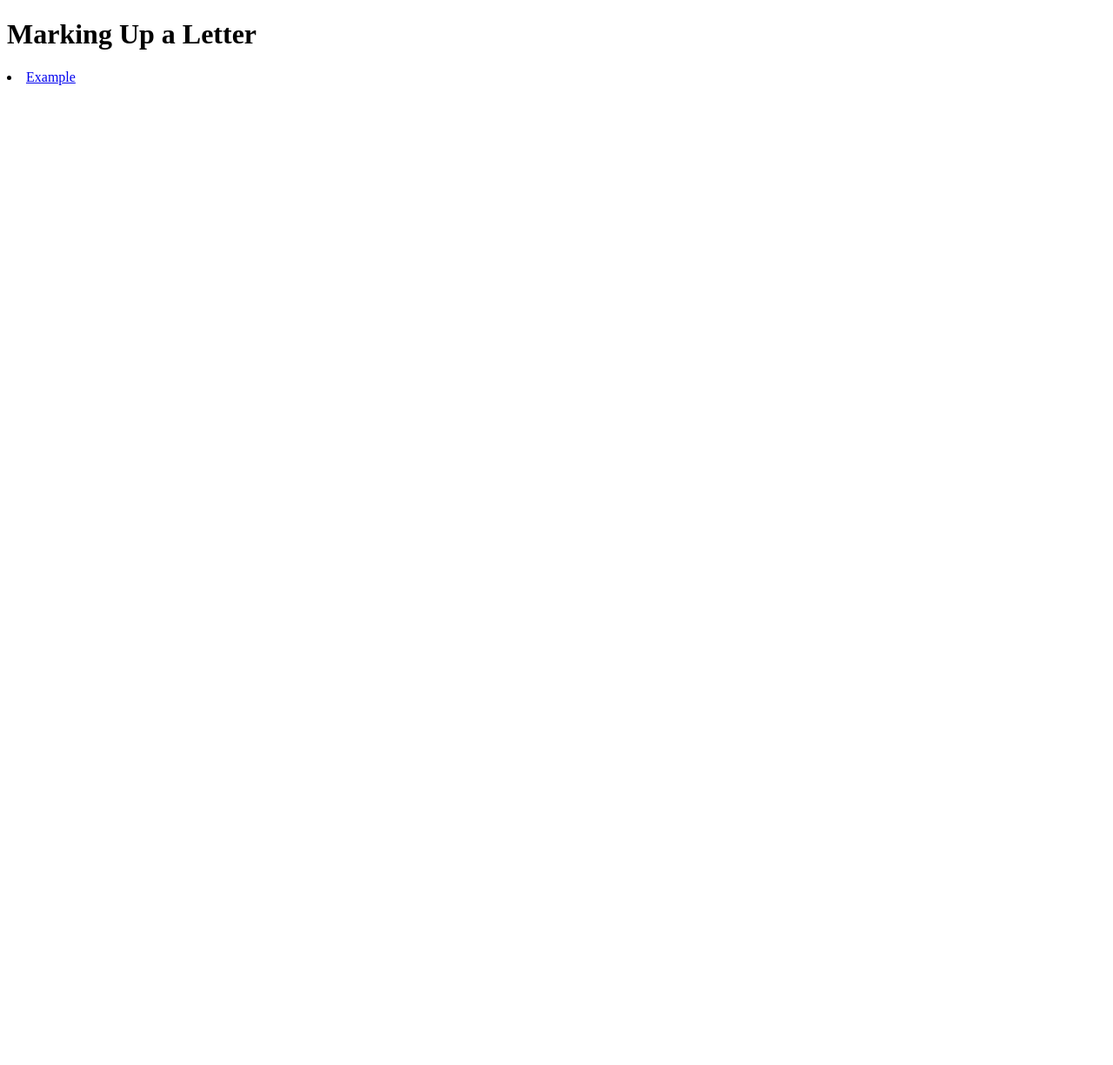
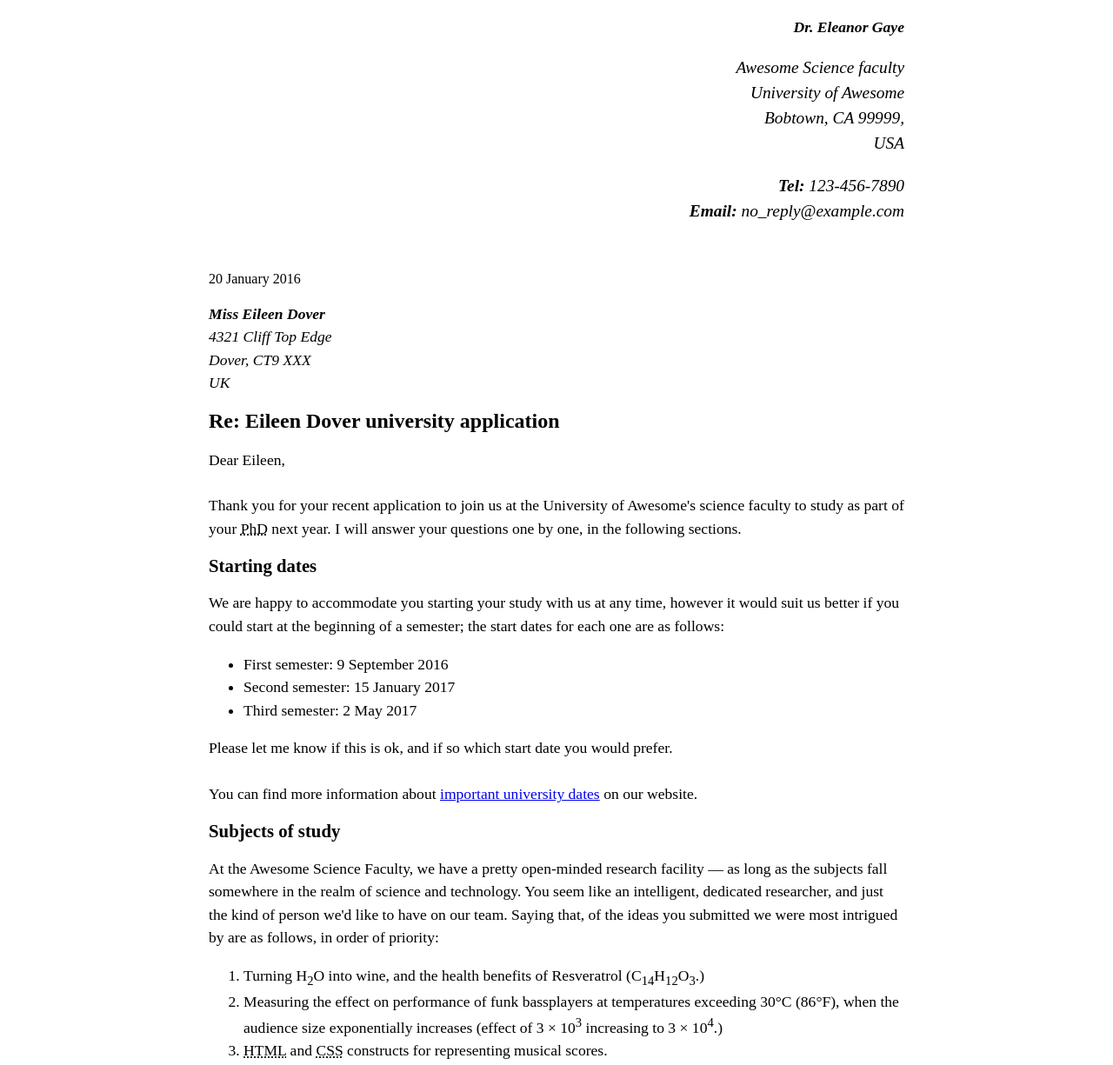
Before and after one commit to calvinpalvin/htmlTutorial, a plain HTML site: page letter.html in a window 1280 px wide. Shown: the top 1225 px of the page at 87% size. Before the commit the page ends 800 px from the top, so only its background shows below. Drawn offline with Linux system fonts and the light colour scheme.

Commit message:
Almost finished

```diff
--- a/letter.html
+++ b/letter.html
@@ -1,13 +1,112 @@
 <!DOCTYPE html>
 <html>
 <head>
-    <meta charset="UTF-8" />
+    <meta charset="UTF-8"/>
+    <meta name="author" content="Dr. Eleanor Gaye"/>
     <title>Letter</title>
-    <h1>Marking Up a Letter</h1>
-    <li> <a href="https://example.com">Example</a></li>
+    <link rel="stylesheet" href="letterCSS.css">
 </head>
 
 <body>
+    <p class="sender-column">
+       <em><strong>Dr. Eleanor Gaye</strong></em>
+    </p>
+        <address class="sender-column">
+            <p><em>
+                Awesome Science faculty<br>
+                University of Awesome<br>
+                Bobtown, CA 99999,<br>
+                USA</em>
+            </p>
+
+            <ul class="contact"><em>
+                <li><tel><strong>Tel:</strong> 123-456-7890</tel></li>
+                <li><strong>Email:</strong> no_reply@example.com</li></em>
+            </ul>
+        </address>
+        <br><br>
+        <time class="sender-column" datetime="2016-01-20">20 January 2016</time>
+
+
+
+    <p><i><strong>Miss Eileen Dover</strong><br>
+    4321 Cliff Top Edge<br>
+    Dover, CT9 XXX<br>
+    UK</i><br></p>
+
+    <h1>Re: Eileen Dover university application</h1>
+    <p>Dear Eileen,
+        <br><br>Thank you for your recent application to join us at the University of Awesome's science faculty to study as part of your <abbr title="Doctor of Philosophy">PhD</abbr> next year. I will answer your questions one by one, in the following sections.
+    </p>
+
+
+    <h2>Starting dates</h2>
+
+    <p>We are happy to accommodate you starting your study with us at any time, however it would suit us better if you could start at the beginning of a semester; the start dates for each one are as follows:</p>
+
+    <ul>
+        <li>First semester: 9 September 2016</li>
+        <li>Second semester: 15 January 2017</li>
+        <li>Third semester: 2 May 2017</li>
+    </ul>
+
+    <p>
+        Please let me know if this is ok, and if so which start date you would prefer. <br><br>
+
+        You can find more information about <a href="https://example.com">important university dates</a> on our website.
+    </p>
+
+
+
+
+
+    <h2>Subjects of study</h2>
+
+    <p>At the Awesome Science Faculty, we have a pretty open-minded research facility — as long as the subjects fall somewhere in the realm of science and technology. You seem like an intelligent, dedicated researcher, and just the kind of person we'd like to have on our team. Saying that, of the ideas you submitted we were most intrigued by are as follows, in order of priority:
+    <br></p>
+
+    <ol>
+        <li>Turning H<sub>2</sub>O into wine, and the health benefits of Resveratrol (C<sub>14</sub>H<sub>12</sub>O<sub>3</sub>.)</li>
+        <li>Measuring the effect on performance of funk bassplayers at temperatures exceeding 30°C (86°F), when the audience size exponentially increases (effect of 3 × 10<sup>3</sup> increasing to 3 × 10<sup>4</sup>.)</li>
+        <li><abbr title="Hypertext Markup Language">HTML</abbr> and <abbr title="Cascading Style Sheets">CSS</abbr> constructs for representing musical scores.</li>
+    </ol>
+
+    <p>So please can you provide more information on each of these subjects, including how long you'd expect the research to take, required staff and other resources, and anything else you think we'd need to know? Thanks.
+    </p>
+
+    <h2>Exotic dance moves</h2>
+
+    <p>Yes, you are right! As part of my post-doctorate work, I did study exotic tribal dances. To answer your question, my favourite dances are as follows, with definitions:
+    </p>
+
+    <dl>
+        <dt>Polynesian chicken dance</dt>
+        <dd>
+            A little known but very influential dance dating back as far as 300<abbr title="Before Christ">BC</abbr>, a whole village would dance around in a circle like chickens, to encourage their livestock to be "fruitful".
+        </dd>
+
+        <dt>Icelandic brownian shuffle</dt>
+        <dd>
+            Before the Icelanders developed fire as a means of getting warm, they used to practice this dance, which involved huddling close together in a circle on the floor, and shuffling their bodies around in imperceptibly tiny, very rapid movements. One of my fellow students used to say that he thought this dance inspired modern styles such as Twerking.
+        </dd>
+
+        <dt>Arctic robot dance</dt>
+        <dd>
+            An interesting example of historic misinformation, English explorers in the 1960s believed to have discovered a new dance style characterized by "robotic", stilted movements, being practiced by inhabitants of Northern Alaska and Canada. Later on however it was discovered that they were just moving like this because they were really cold.
+        </dd>
+    </dl>
+
+    <p>For more of my research, see my <a href="https://example.com">exotic dance research page.</a><br><br>
+        Yours sincerely,<br><br>
+        Dr Eleanor Gaye<br><br>
+
+        University of Awesome motto: <q>Be awesome to each other.</q> -- <cite>The memoirs of Bill S Preston, <abbr title="Esquire">Esq</abbr></cite>
+
+    </p>
+
+
+
+
 
 </body>
 </html>
--- /dev/null
+++ b/letterCSS.css
@@ -0,0 +1,28 @@
+body {
+    max-width: 800px;
+    margin: 0 auto;
+  }
+
+  .sender-column {
+    text-align: right;
+  }
+
+  h1 {
+    font-size: 1.5em;
+  }
+
+  h2 {
+    font-size: 1.3em;
+  }
+
+  p,ul,ol,dl,address {
+    font-size: 1.1em;
+  }
+
+  p, li, dd, dt, address {
+    line-height: 1.5;
+  }
+
+  .contact {
+    list-style-type: none;
+  }
```
Also changed, not shown: index.html (+1 -0 lines).
